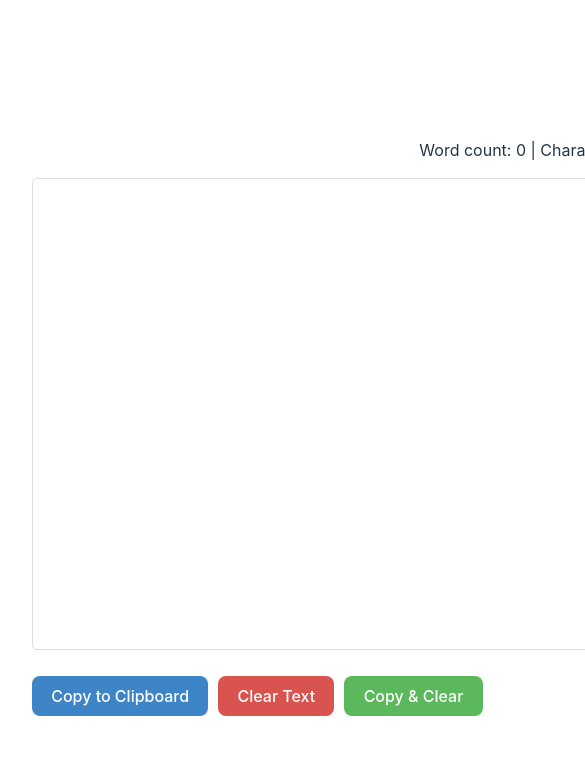
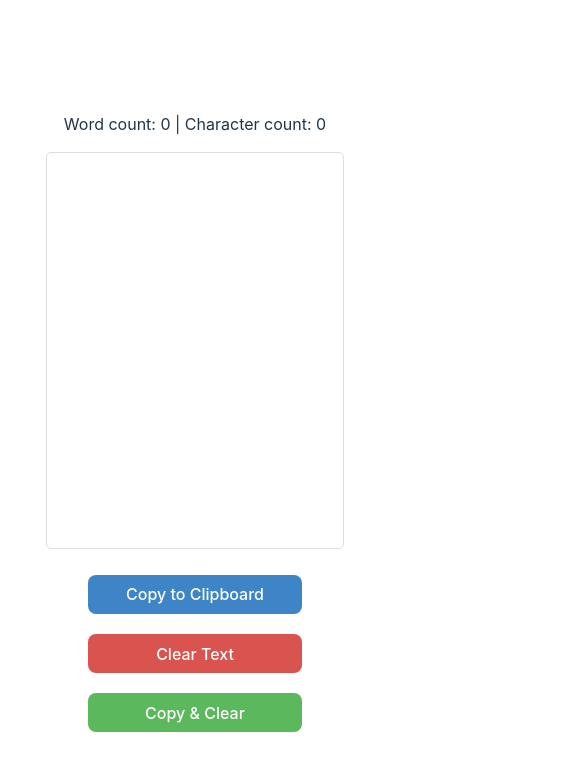
Before and after one commit to aarontorres0/WordSum, a React (Vite) app: page / in a window 390 px wide. Shown: the top 770 px of the page, 585 px wide, since content can reach past the window. Built offline with nearby package versions, Linux system fonts and the light colour scheme.

Commit message:
Enhance responsiveness for smaller screens

```diff
--- a/src/WordSum.jsx
+++ b/src/WordSum.jsx
@@ -89,4 +89,5 @@ const WordSum = () => {
   );
 };
 
+
 export default WordSum;
--- a/src/styles.css
+++ b/src/styles.css
@@ -1,4 +1,3 @@
-/* styles.css */
 :root {
   --default-white: #fff;
   --copy-action: #3d85c6;
@@ -8,11 +7,11 @@
 }
 
 .word-sum textarea {
+  width: 100%;
   min-height: 150px;
   padding: 10px;
   border: 1px solid #ddd;
   border-radius: 5px;
-  font-size: 16px;
   resize: vertical;
   margin-bottom: 10px;
 }
@@ -27,12 +26,10 @@
   margin-top: 10px;
 }
 
-/* Customize button styles */
 .word-sum button {
   border-radius: 8px;
   border: none;
   padding: 0.6em 1.2em;
-  font-size: 1em;
   font-weight: 500;
   font-family: inherit;
   cursor: pointer;
@@ -80,3 +77,43 @@
   opacity: 1;
   transition: opacity 0.2s;
 }
+
+.word-sum {
+  max-width: 800px;
+  margin: 0 auto;
+  padding: 10px;
+}
+
+.word-sum p,
+.word-sum button,
+.word-sum textarea {
+  font-size: 1em;
+}
+
+@media screen and (max-width: 600px) {
+  .word-sum textarea {
+    width: 90%;
+    resize: none;
+  }
+
+  .word-sum .button-container {
+    flex-direction: column;
+  }
+
+  .word-sum .button-container {
+    flex-direction: column;
+    justify-content: center;
+    align-items: center;
+    gap: 10px;
+  }
+
+  .word-sum button {
+    width: 70%;
+    margin-bottom: 10px;
+  }
+
+  .word-sum .notification {
+    width: 90%;
+    font-size: 0.9em;
+  }
+}
```
